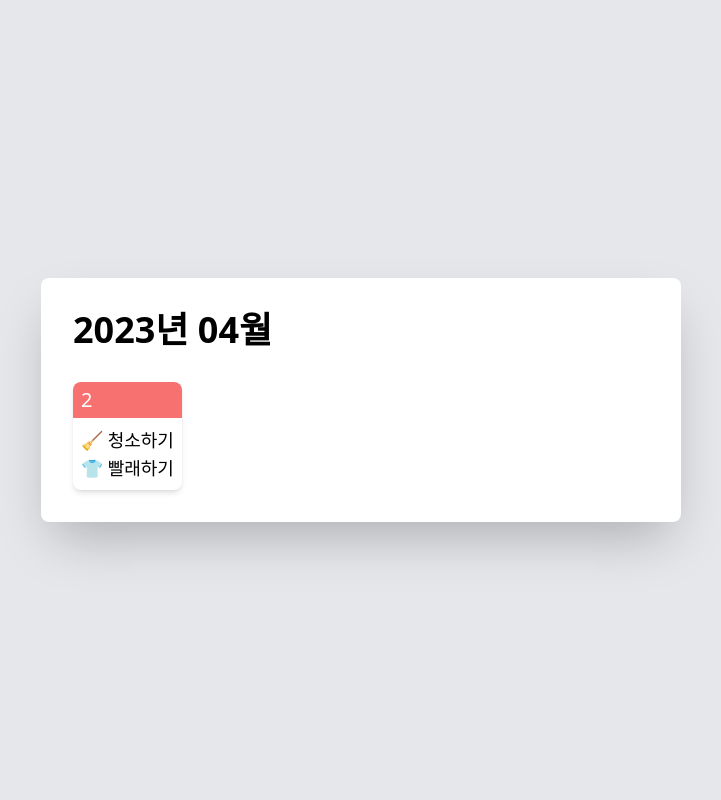
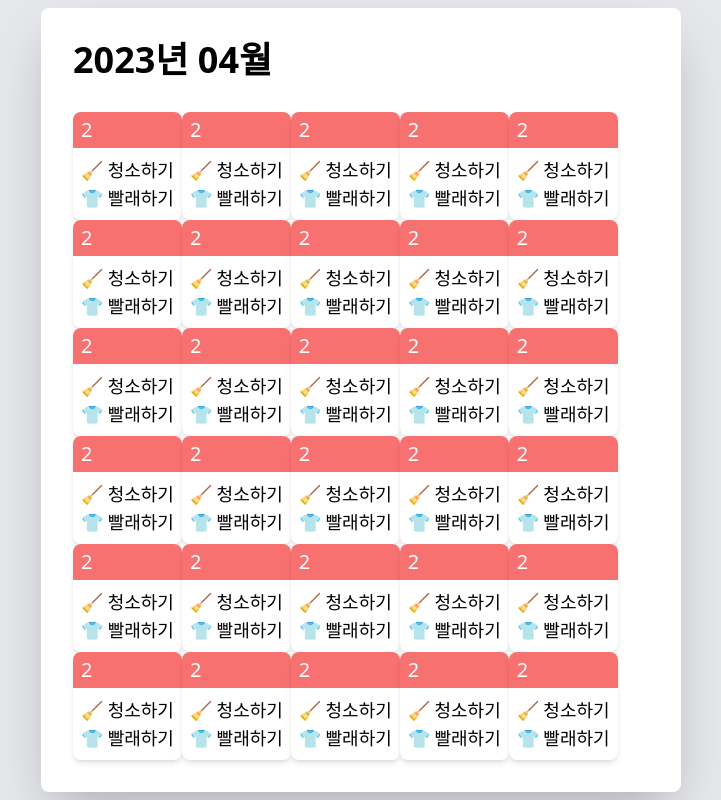
Before and after one commit to seon-2/bcs-part2-react, a React (Create React App) app in the folder calendar/: page / in a window 1280 px wide. Shown: the whole page, without its empty margins (279-1000 px from the left). Built offline with nearby package versions, Linux system fonts and the light colour scheme.

Commit message:
✨ [feature] map 으로 Date 30개 출력

```diff
--- a/calendar/src/Components/Calendar.jsx
+++ b/calendar/src/Components/Calendar.jsx
@@ -1,10 +1,13 @@
 import Date from "./Date";
+import calendarData from "../calendarData.json";
 
 function Calendar() {
   return (
     <div className="bg-white w-1/2 rounded-lg shadow-2xl p-8">
       <div className="pb-8 text-4xl font-bold">2023년 04월</div>
-      <Date />
+      {calendarData.map((v, i) => { // v는 value, i는 index (파라미터이기 때문에 변수는 마음대로 해도 됨!)
+        return <Date />;
+      })}
     </div>
   );
 }
```
